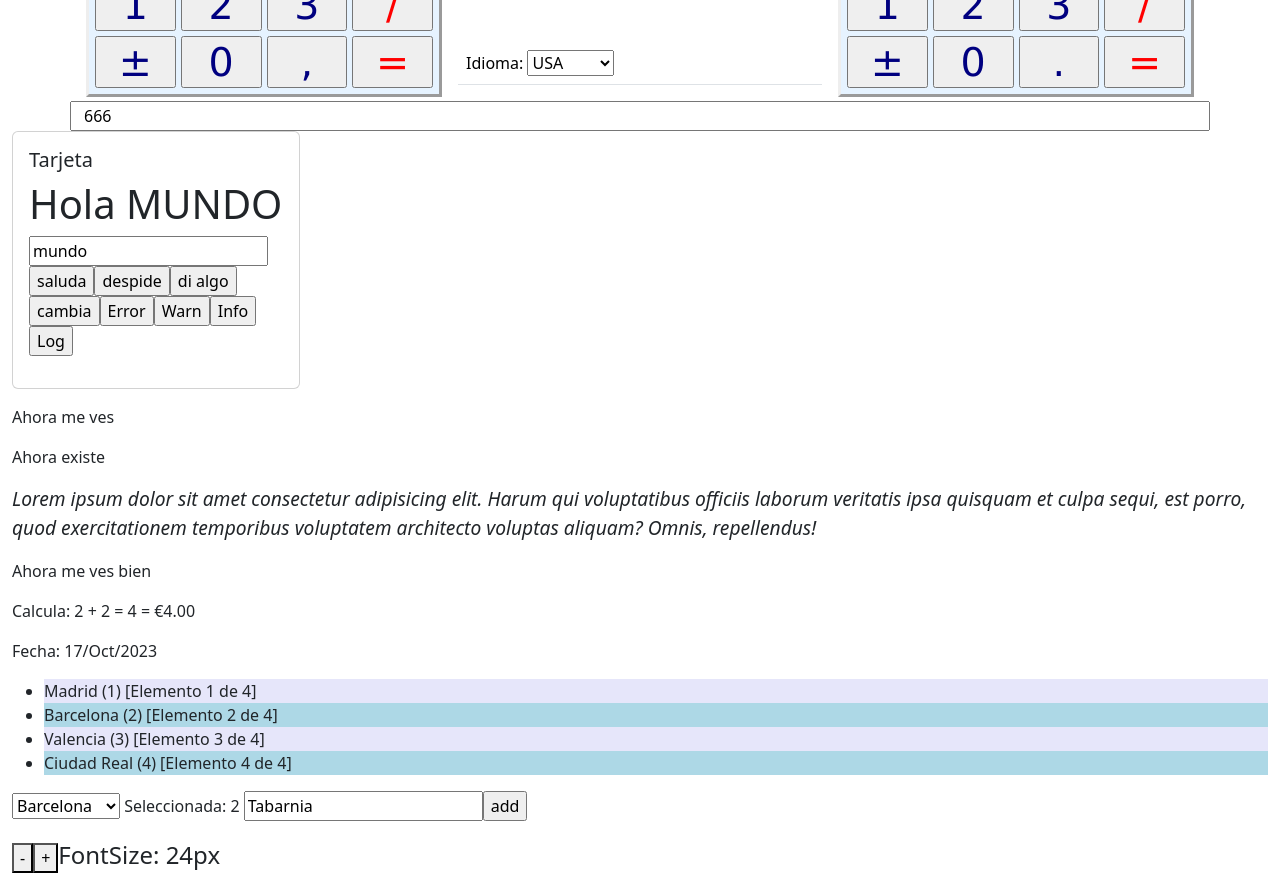
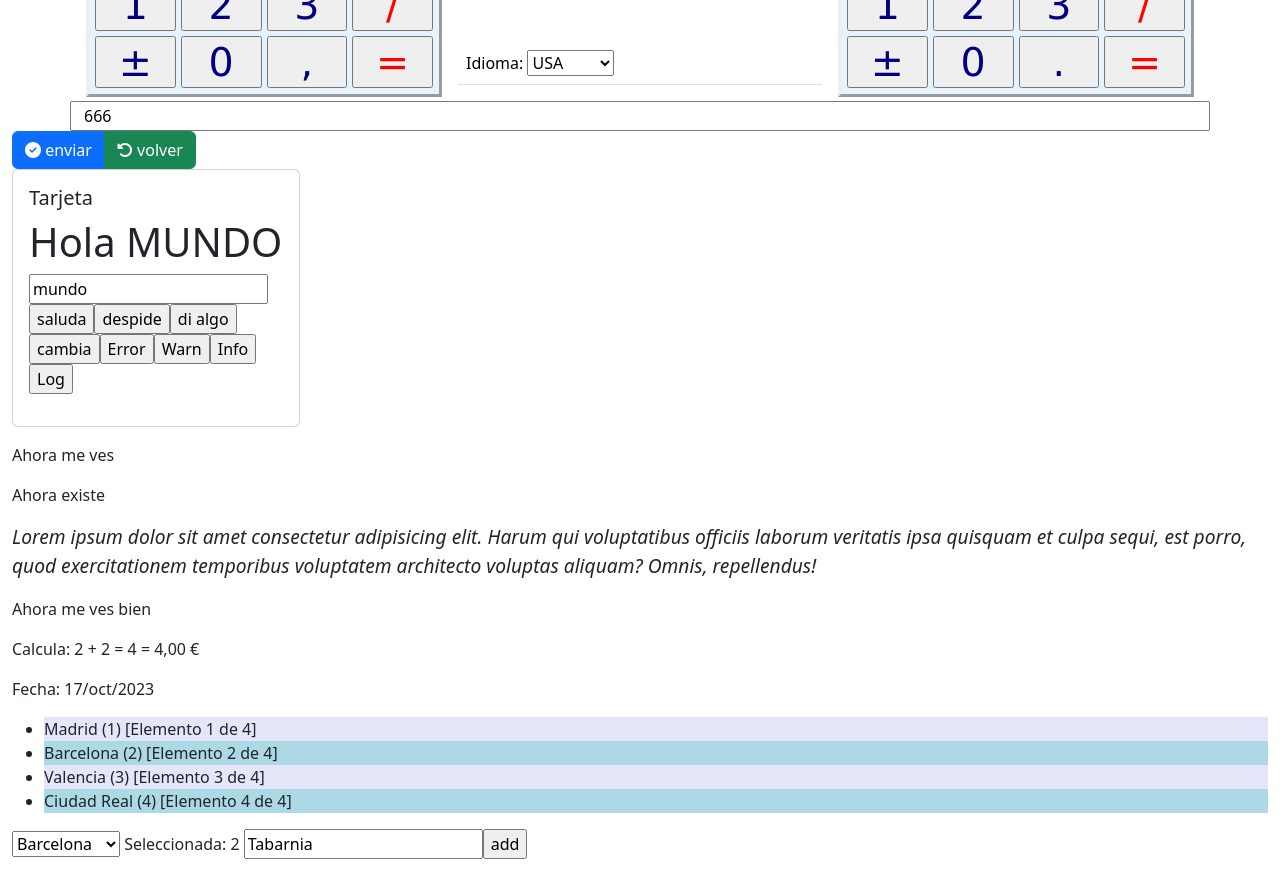
Before and after one commit to jmagit/NG20231016, an Angular app in the folder curso/: page / in a window 1280 px wide. Shown: the part 420-1299 px from the top of the page. Built offline with nearby package versions, Linux system fonts and the light colour scheme.

Commit message:
Componentes

```diff
--- a/curso/src/app/app.module.ts
+++ b/curso/src/app/app.module.ts
@@ -35,7 +35,7 @@ import { CommonComponentModule } from './common-component';
   providers: [
     LoggerService,
     { provide: ERROR_LEVEL, useValue: environment.ERROR_LEVEL },
-    // { provide: LOCALE_ID, useValue: 'es-ES' },
+    { provide: LOCALE_ID, useValue: 'es-ES' },
     { provide: DATE_PIPE_DEFAULT_OPTIONS, useValue: { dateFormat: 'dd/MMM/yy' } },
   ],
   bootstrap: [AppComponent]
--- a/curso/src/app/calculadora/calculadora.component.ts
+++ b/curso/src/app/calculadora/calculadora.component.ts
@@ -128,8 +128,8 @@ export class CalculadoraComponent implements OnInit, OnChanges {
     // acumulado = eval (acumulado + operador + miPantalla);
     // Number: double-precision IEEE 754 floating point.
     // 9.9 + 1.3, 0.1 + 0.2, 1.0 - 0.9
-    // this.miPantalla = parseFloat(this.acumulado.toPrecision(15)).toString();
-    this.miPantalla = this.acumulado.toString();
+    this.miPantalla = parseFloat(this.acumulado.toPrecision(15)).toString();
+    // this.miPantalla = this.acumulado.toString();
     this.miResumen = value == '=' ? '' : (`${this.miPantalla} ${value}`);
     this.updated.emit(this.acumulado);
     this.operador = value;
--- a/curso/src/app/demos/demos.component.html
+++ b/curso/src/app/demos/demos.component.html
@@ -37,7 +37,7 @@
     <input type="number" [(ngModel)]="valCalculadora">
   </div>
 </div>
-
+<app-form-buttons (send)="saluda()" (cancel)="despide()" />
 <app-card [header]="'Tarjeta'">
   <h1>Hola {{Nombre | elipsis:10 | uppercase}}</h1>
   <p>
```
